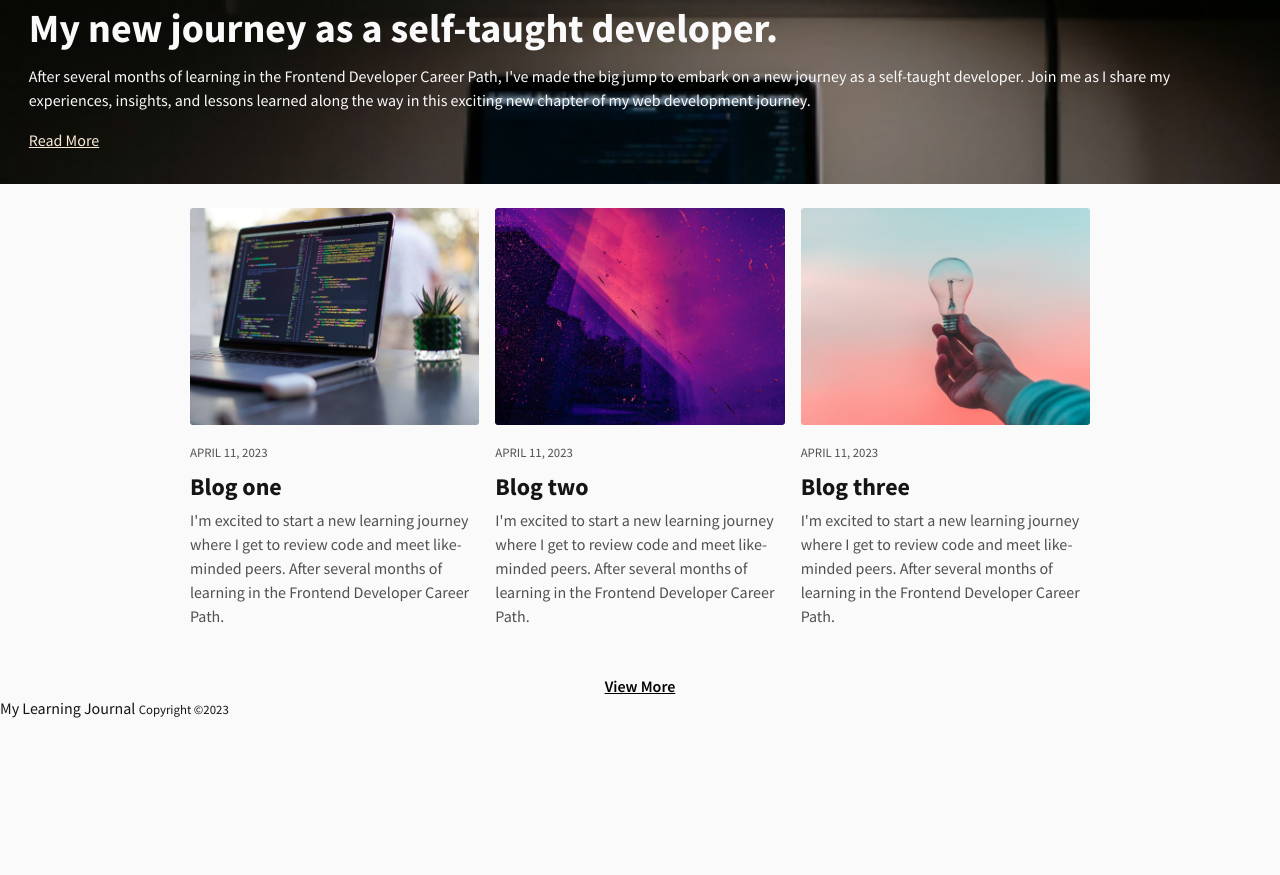
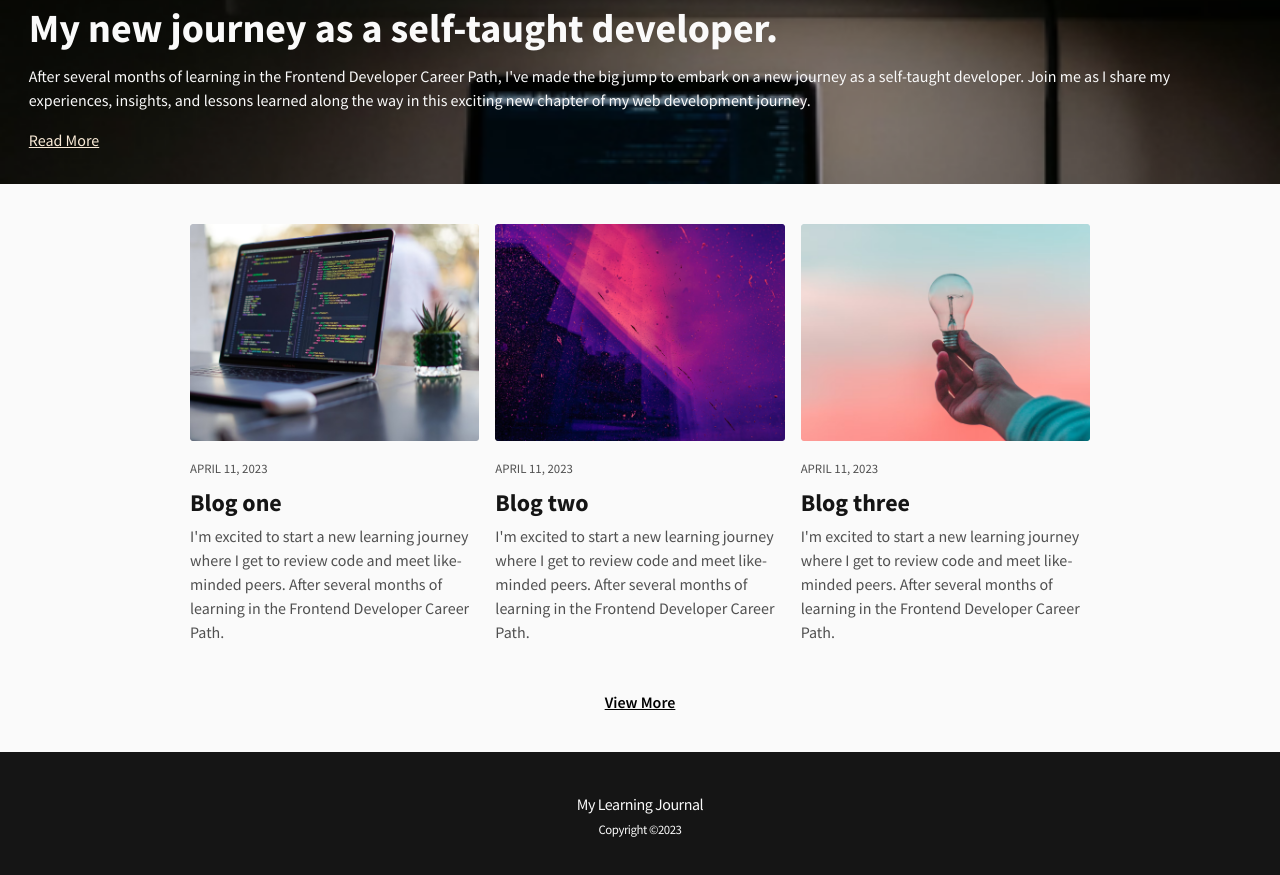
Before and after one commit to Youkwhan/learning-journal, a plain HTML site: page index.html in a window 1280 px wide. Shown: the part 369-1244 px from the top of the page. Before the commit the page ends 1089 px from the top, so only its background shows below. Drawn offline with nearby package versions, Linux system fonts and the light colour scheme.

Commit message:
footer section

```diff
--- a/css/style.css
+++ b/css/style.css
@@ -73,7 +73,7 @@ p {
 .container {
 	width: 90%;
 	max-width: 900px;
-	padding-top: 1.5rem;
+	padding: 2.5rem 0;
 	margin: 0 auto;
 }
 
@@ -142,12 +142,14 @@ img {
 
 /* Layout */
 
+/* header nav */
 .logo img {
 	width: 1.5rem;
 	margin-right: 0.3em;
 	max-width: 100px;
 }
 
+/* intro section */
 .hero {
 	background-image: url("../images/mobile-image-hero.png");
 	background-size: cover;
@@ -161,6 +163,7 @@ img {
 	padding-top: 20vw;
 }
 
+/* main section */
 .posts {
 	display: grid;
 	gap: 1em;
@@ -174,3 +177,16 @@ img {
 .article__preview {
 	margin-top: 0;
 }
+
+/* footer */
+.footer{
+	background-color: var(--clr-dark);
+	color: var(--clr-light);
+	text-align: center;
+	padding: 2.5em 0;
+	letter-spacing: -0.03em;
+}
+
+.footer a{
+	display: block;
+}
```
Also changed, not shown: 1 other file.
